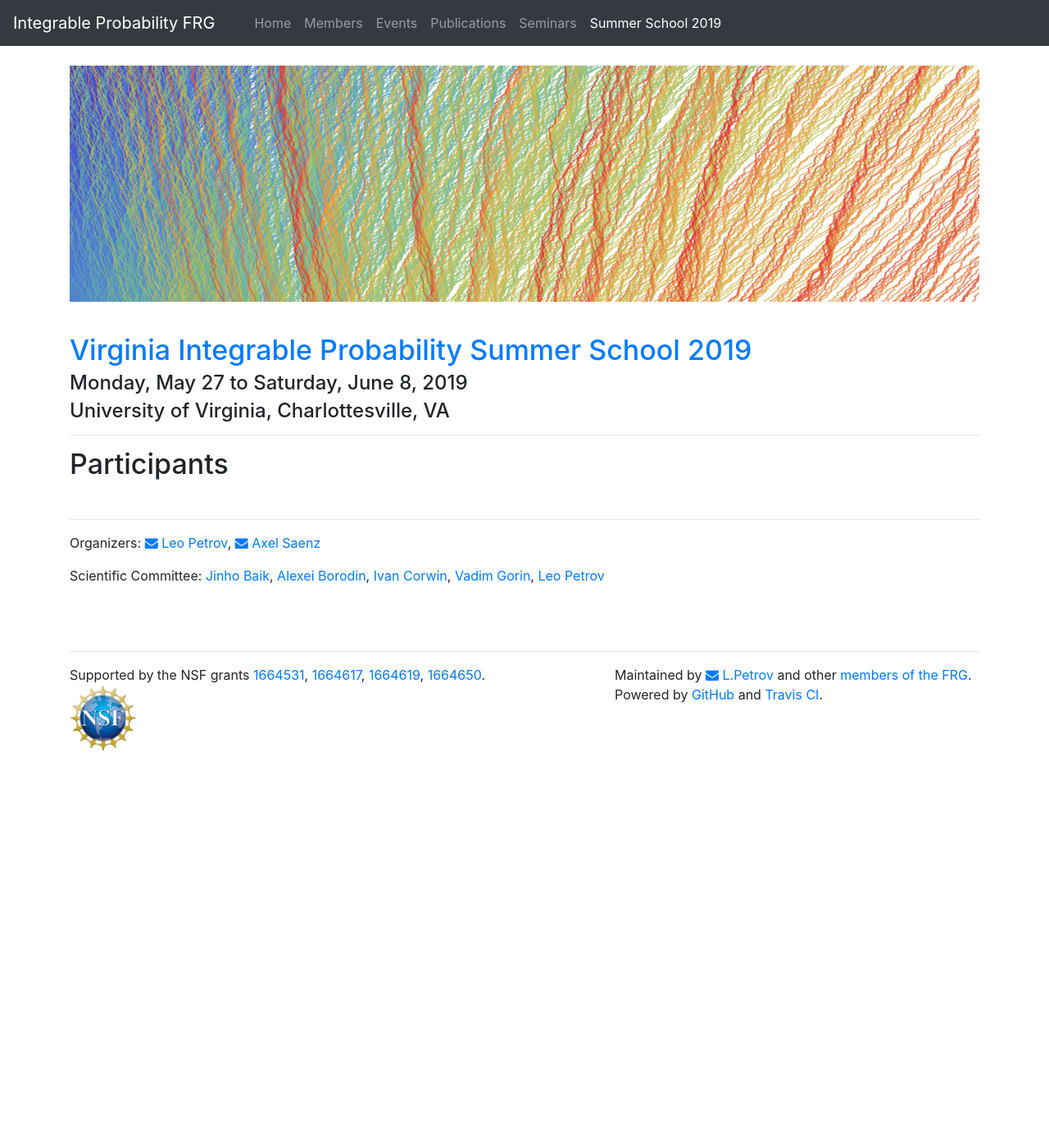
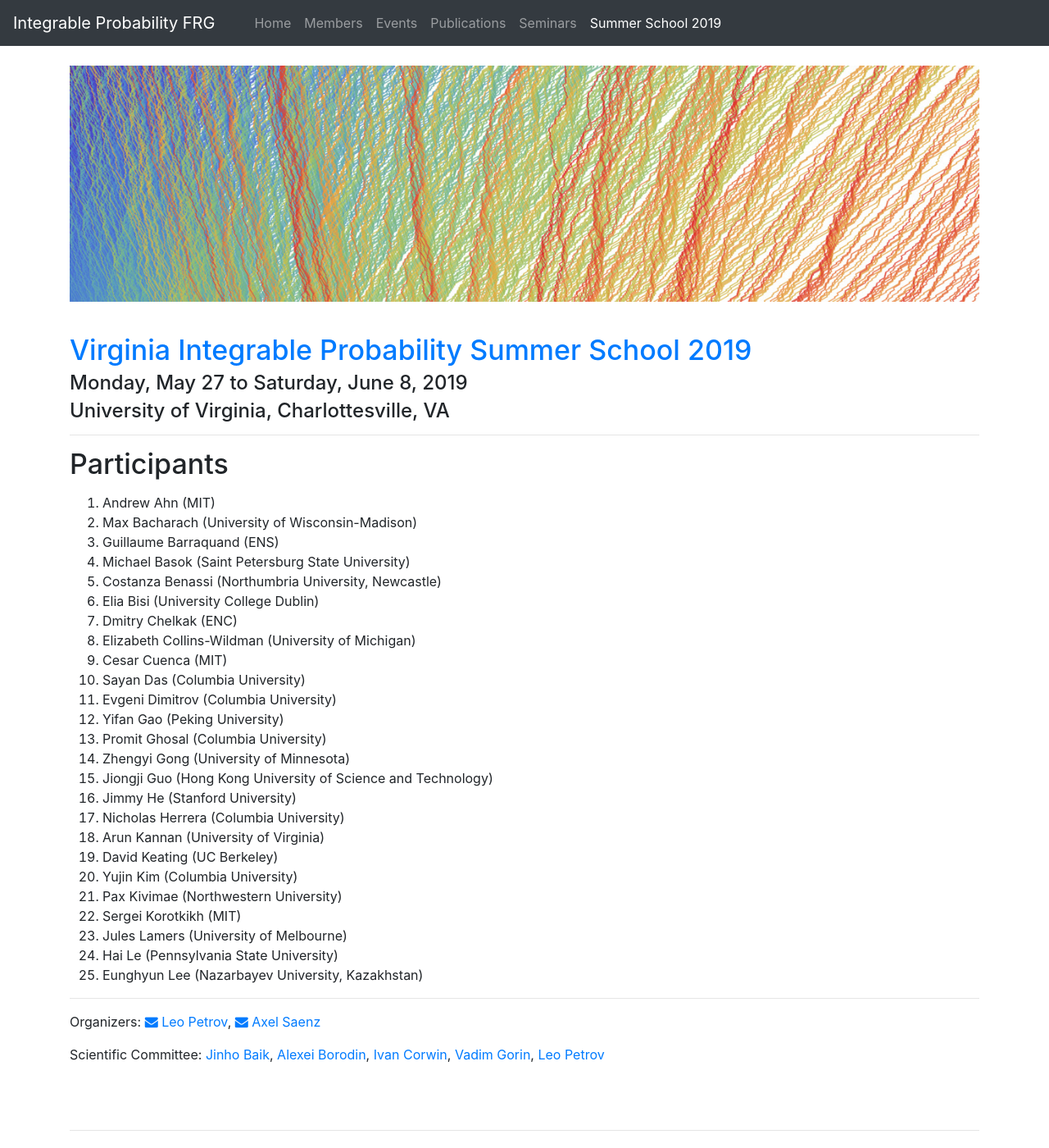
Before and after one commit to int-prob/int-prob-code, a Jekyll site: the page built from vipss2019/participants.md, in a window 1280 px wide and 1400 px high. Shown: the whole window at 82% size. Built offline with Jekyll 4.4.1, drawn with Linux system fonts in a browser that asks for light colours; nearby versions of some CDN libraries.

Commit message:
Update participants.md

```diff
--- a/vipss2019/participants.md
+++ b/vipss2019/participants.md
@@ -16,7 +16,33 @@ permalink: /vipss2019/participants/
 
 ---
 
-<h1 class="mb-5">Participants</h1>
+<h1 class="mb-3">Participants</h1>
+
+1.  Andrew	Ahn	(MIT)
+1.  Max	Bacharach	(University of Wisconsin-Madison)
+1.  Guillaume	Barraquand (ENS)
+1.  Michael	Basok	(Saint Petersburg State University)
+1.  Costanza	Benassi	(Northumbria University, Newcastle)
+1.  Elia	Bisi	(University College Dublin)
+1.  Dmitry	Chelkak	(ENC)
+1.  Elizabeth	Collins-Wildman	(University of Michigan)
+1.  Cesar	Cuenca	(MIT)
+1.  Sayan	Das	(Columbia University)
+1.  Evgeni	Dimitrov	(Columbia University)
+1.  Yifan	Gao	(Peking University)
+1.  Promit	Ghosal	(Columbia University)
+1.  Zhengyi	Gong	(University of Minnesota)
+1.  Jiongji	Guo	(Hong Kong University of Science and Technology)
+1.  Jimmy	He	(Stanford University)
+1.  Nicholas	Herrera	(Columbia University)
+1.  Arun	Kannan	(University of Virginia)
+1.  David	Keating	(UC Berkeley)
+1.  Yujin	Kim	(Columbia University)
+1.  Pax	Kivimae	(Northwestern University)
+1.  Sergei	Korotkikh	(MIT)
+1.  Jules	Lamers	(University of Melbourne)
+1.  Hai	Le	(Pennsylvania State University)
+1.  Eunghyun	Lee	(Nazarbayev University, Kazakhstan)
 
 
 
```
